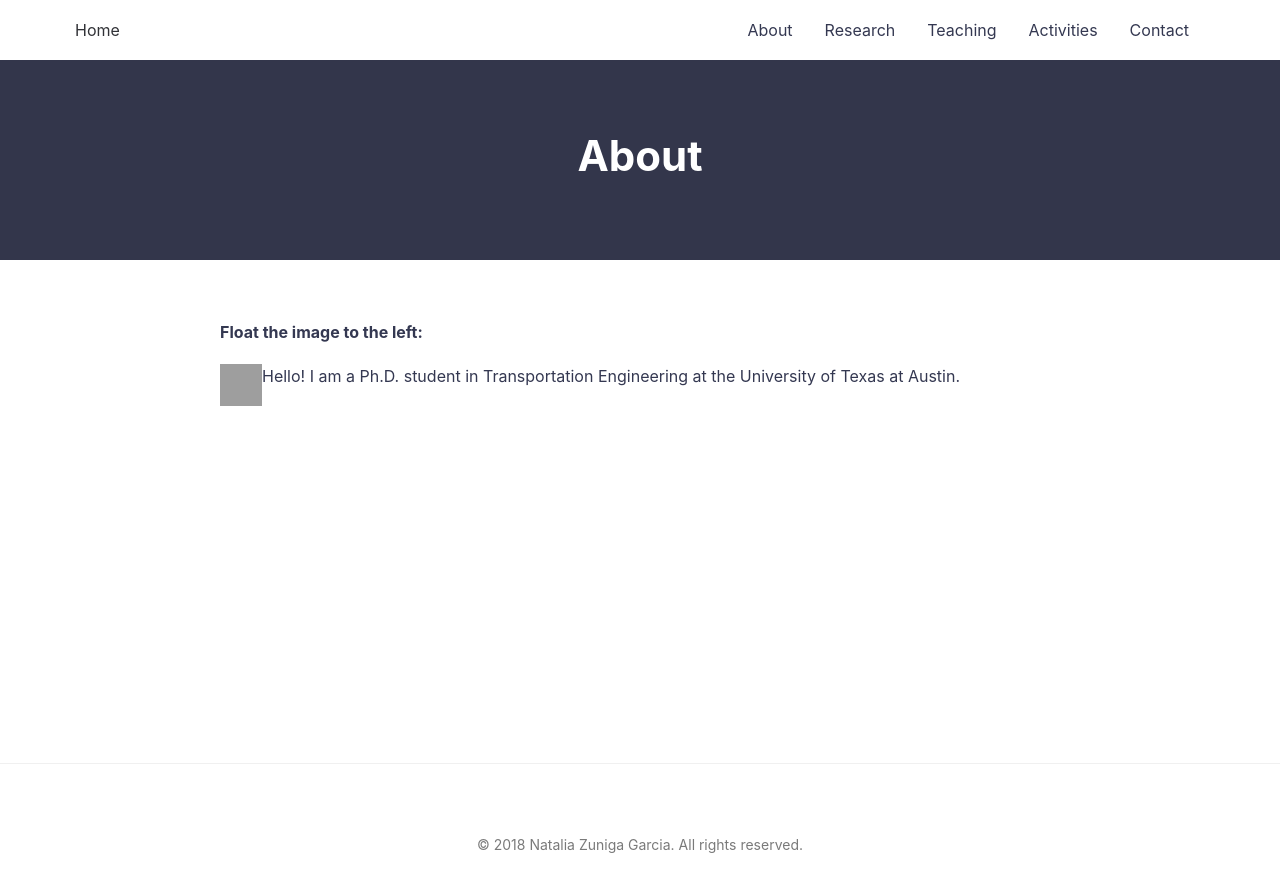
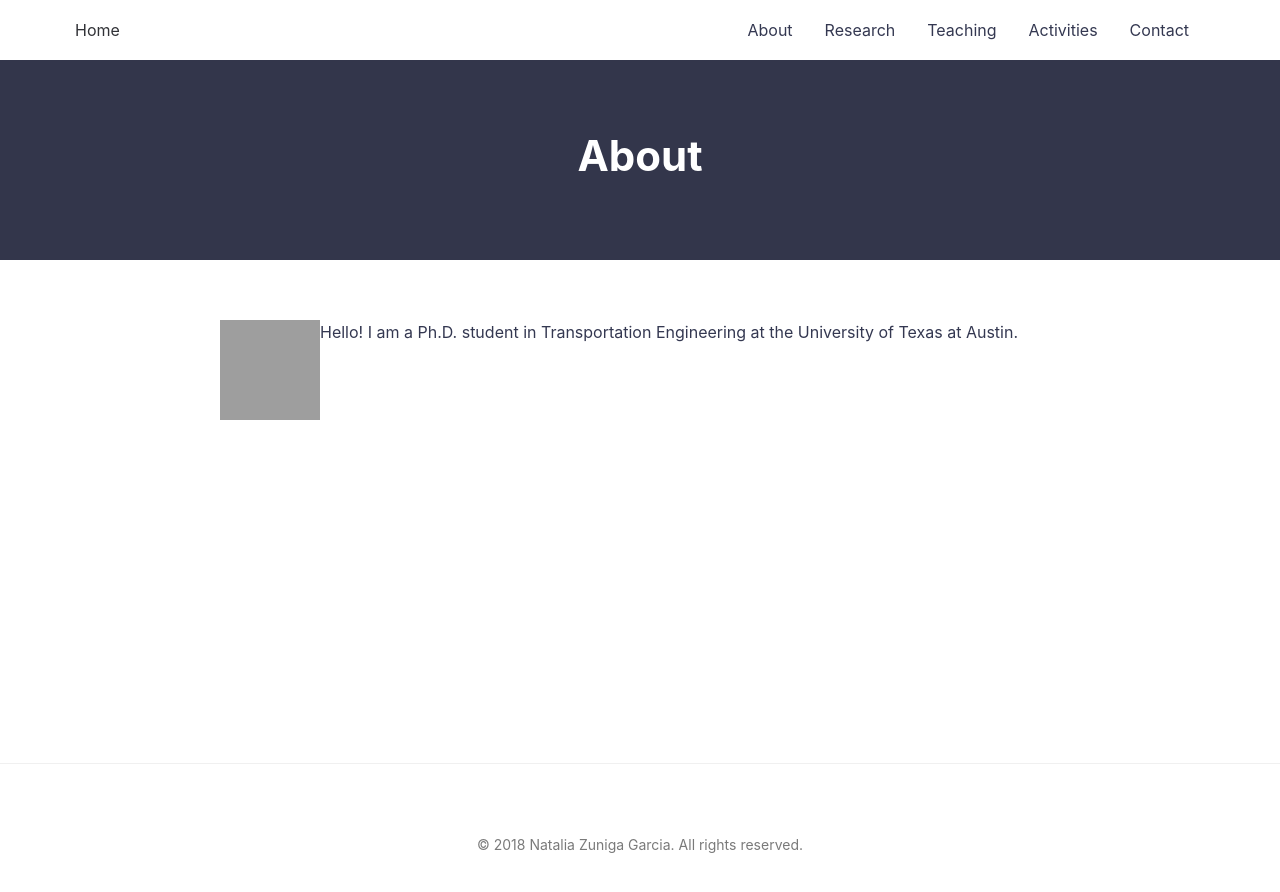
Before and after one commit to nzunigag/nzunigag.github.io, a Jekyll site: the page built from about.md, in a window 1280 px wide. Shown: the top 892 px of the page. Built offline with Jekyll 4.4.1, drawn with Linux system fonts in a browser that asks for light colours; grey boxes are pictures that could not be loaded.

Commit message:
Update about.md

```diff
--- a/about.md
+++ b/about.md
@@ -4,10 +4,8 @@ title: About
 permalink: /about/
 ---
 
+<p>
+<img src="/assets/img/nat.jpg" alt="Natalia" style="float:left;width:100px;height:100px;">
 
-
-<p><strong>Float the image to the left:</strong></p>
-<p>
-<img src="/assets/img/nat.jpg" alt="Natalia" style="float:left;width:42px;height:42px;">
 Hello! I am a Ph.D. student in Transportation Engineering at the University of Texas at Austin.
 </p>
```
